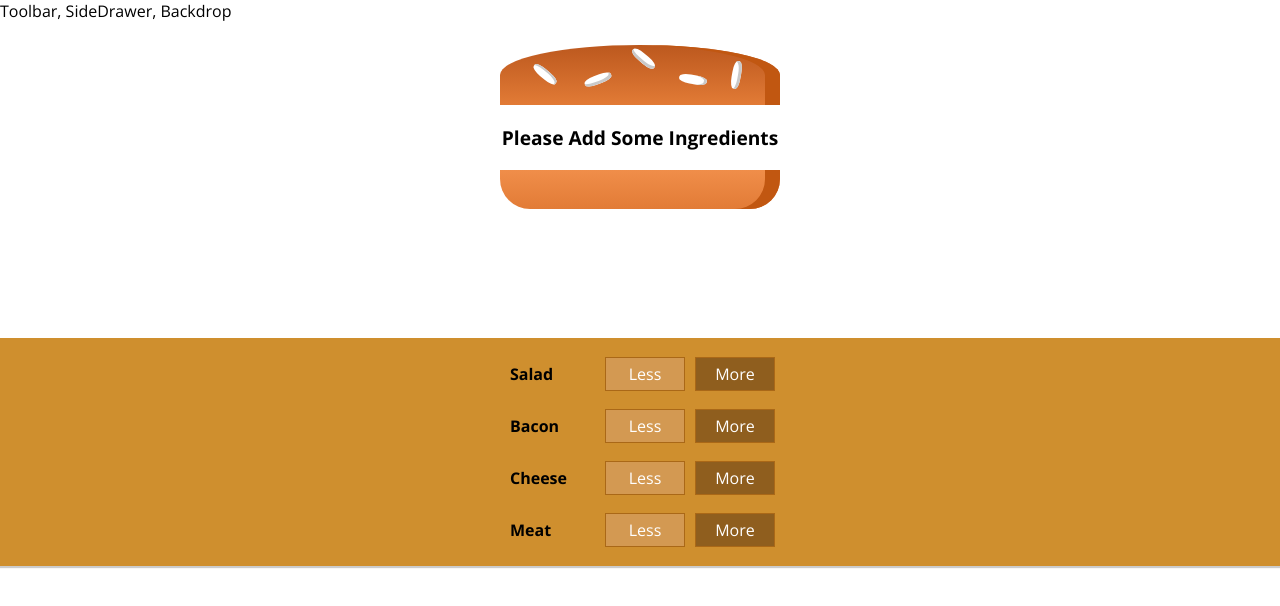
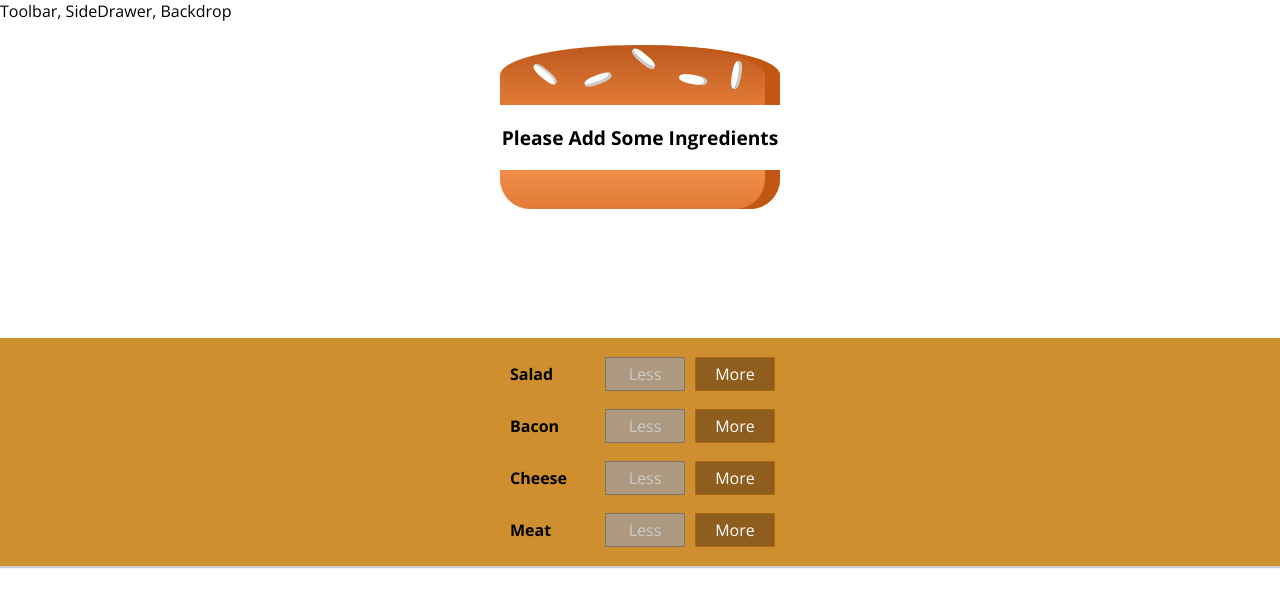
Before and after one commit to ar2zee/My-Burger, a React app: page / in a window 1280 px wide. Shown: the top 606 px of the page. Built offline with nearby package versions, Linux system fonts and the light colour scheme.

Commit message:
delete ingredient button logic and implementation

```diff
--- a/src/components/Burger/BuildControls/BuildControl/BuildControl.js
+++ b/src/components/Burger/BuildControls/BuildControl/BuildControl.js
@@ -5,8 +5,13 @@ import classes from './BuildControl.css';
 const buildControl = (props) => (
     <div className={classes.BuildControl}>
         <div className={classes.Label}> {props.label} </div>
-        <button className={classes.Less}>Less</button>
-        <button onClick={props.added} className={classes.More}>More</button>
+        <button
+        onClick={props.removed}
+        className={classes.Less}
+        disabled={props.disabled}>Less</button>
+        <button
+        onClick={props.added}
+        className={classes.More}>More</button>
     </div>
 )
 
--- a/src/components/Burger/BuildControls/BuildControls.js
+++ b/src/components/Burger/BuildControls/BuildControls.js
@@ -15,8 +15,10 @@ const buildControls = (props) => (
             <BuildControl
             key={ctrl.label}
             label={ctrl.label}
-            added={() => props.ingredientAdded(ctrl.type)}/>
-        ))}
+            added={() => props.ingredientAdded(ctrl.type)}
+            removed={() => props.ingredientRemoved(ctrl.type)}
+            disabled={props.disabled[ctrl.type]}/>
+    ))}
     </div>
 )
 
--- a/src/containers/BurgerBuilder/BurgerBuilder.js
+++ b/src/containers/BurgerBuilder/BurgerBuilder.js
@@ -38,15 +38,38 @@ class BurgerBuilder extends Component{
     }
 
     removeIngredientHandler = (type) => {
-
+        const oldCount = this.state.ingredients[type];
+        if (oldCount <= 0) {
+            return;
+        }
+        const updatedCount = oldCount - 1;
+        const updatedIngredients = {
+            ...this.state.ingredients
+        };
+        updatedIngredients[type] = updatedCount;
+        const priceDeduction = INGREDIENT_PRICES[type];
+        const oldPrice = this.state.totalPrice;
+        const newPrice = oldPrice - priceDeduction;
+        this.setState({
+            totalPrice: newPrice,
+            ingredients: updatedIngredients
+        })
     }
 
     render(){
+        const disabledInfo = {
+            ...this.state.ingredients
+        }
+        for (let key in disabledInfo){
+            disabledInfo[key] = disabledInfo[key] <= 0
+        }
         return(
             <Aux>
                 <Burger ingredients={this.state.ingredients} />
                 <BuildControls
-                    ingredientAdded={this.addIngredientHandler}/>
+                    ingredientAdded={this.addIngredientHandler}
+                    ingredientRemoved={this.removeIngredientHandler}
+                    disabled={disabledInfo}/>
             </Aux>
         )
     }
```
